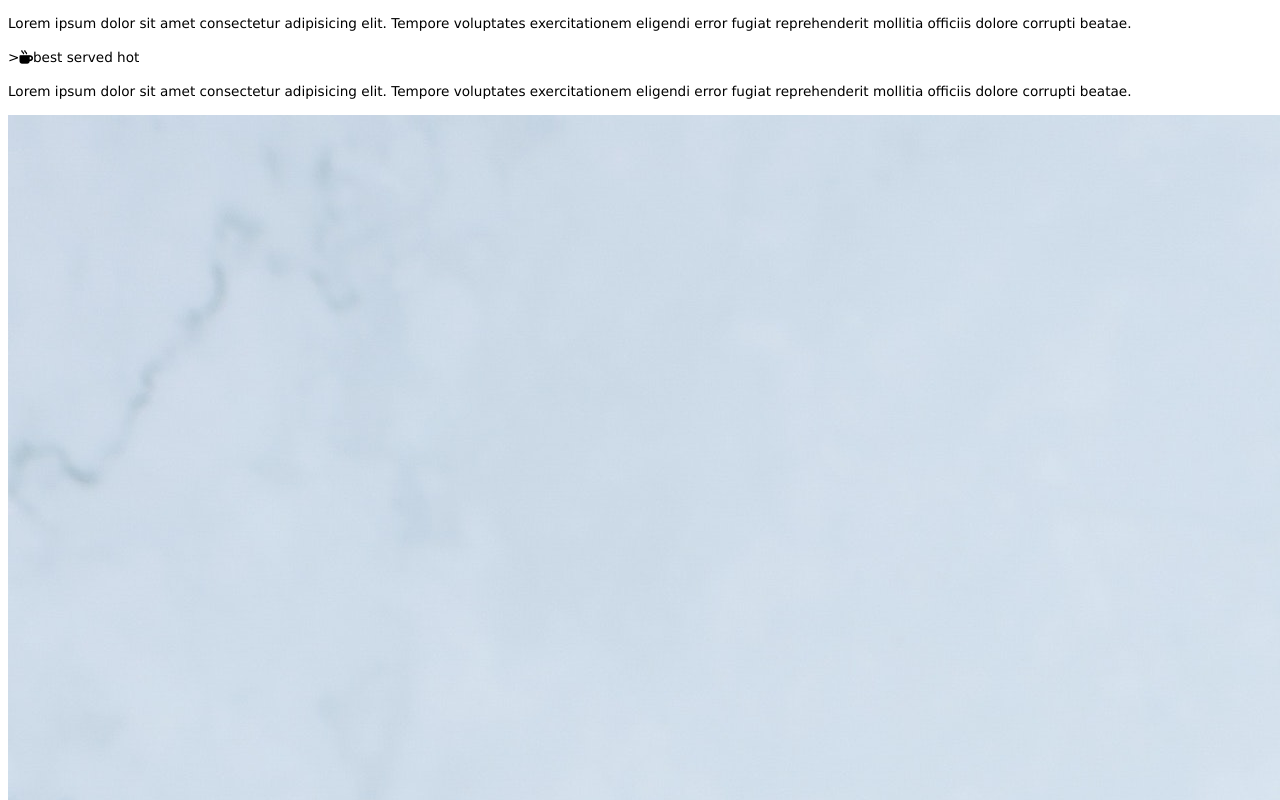
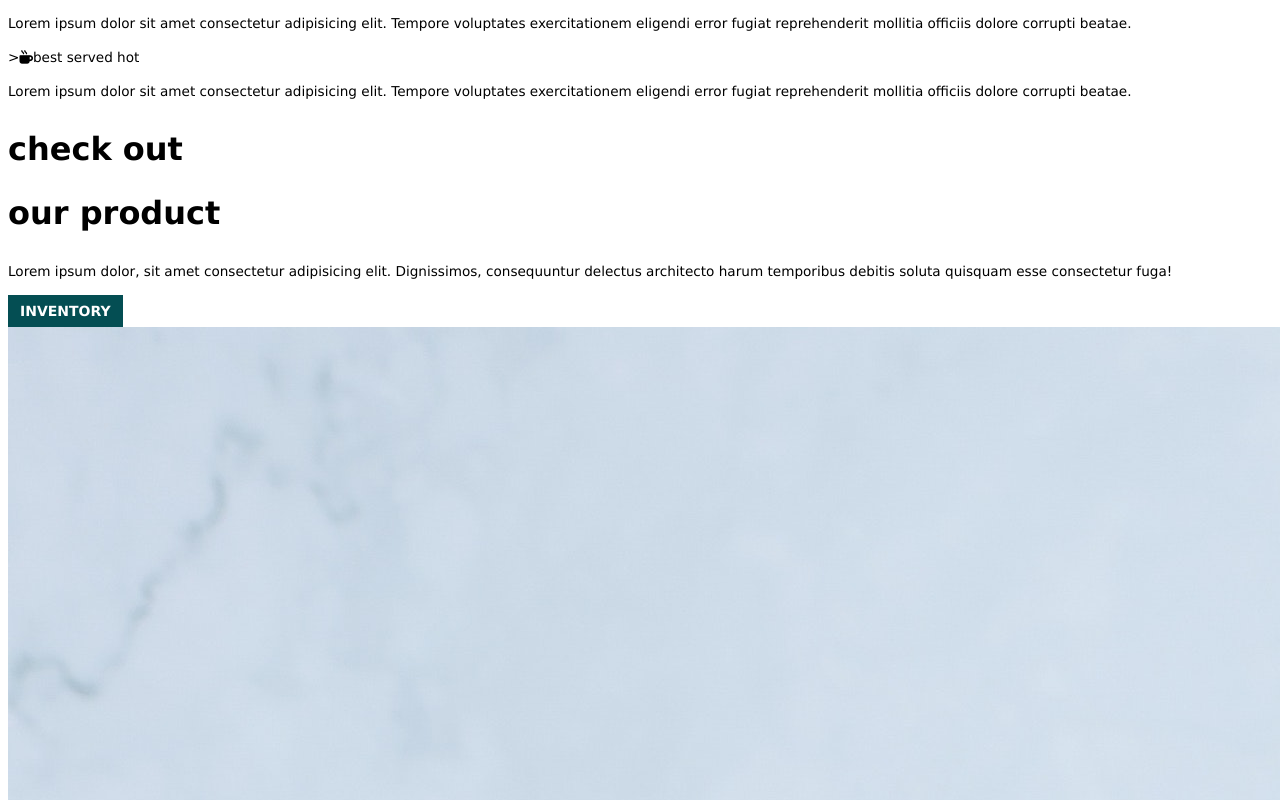
Before and after one commit to wk1qa2ws3ed/first-project, a plain HTML site: page index.html in a window 1280 px wide. Shown: the part 1540-2340 px from the top of the page. Drawn offline with Linux system fonts and the light colour scheme.

Commit message:
main section added

```diff
--- a/index.html
+++ b/index.html
@@ -137,6 +137,19 @@
       </span>
     </article>
     <!--end of fourth article-->
+    <!--main section-->
+<section class="product">
+<div class="section-center clearfix">
+  <!--product info-->
+  <article class="section-tittle"></article>
+  <h3>check out</h3>
+  <h3>our product</h3>
+</div>
+<p>Lorem ipsum dolor, sit amet consectetur adipisicing elit. Dignissimos, consequuntur delectus architecto harum temporibus debitis soluta quisquam esse consectetur fuga!</p>
+<a href="product.html" class="btn">inventory</a>
+</section>
+
+    <!--end of the main sectin-->
 <!--about section-->
 <section>
   <div class="section-center clearfix">
@@ -149,7 +162,7 @@
     <h2>tea factory</h2>
   </div>
   <p class="about text">Lorem ipsum dolor sit, amet consectetur adipisicing elit. Soluta nulla voluptate ad iste impedit! Vel sunt officia dicta quia voluptatum!</p>
-  ><a href="./about.html" class="btn">learn more</a>
+  <a href="./about.html" class="btn">learn more</a>
 </article>
   </div>
 </section>
--- a/style.css
+++ b/style.css
@@ -83,8 +83,8 @@ h2 {
 }
 .btn {
   text-transform: uppercase;
-  background-color: var(--clr-white);
-  color: black;
+  background-color: var(--clr-primary-1);
+  color: var(--clr-white);
   padding: 0.35rem 0.75rem;
   display: inline-block;
   font-weight: 700;
```
